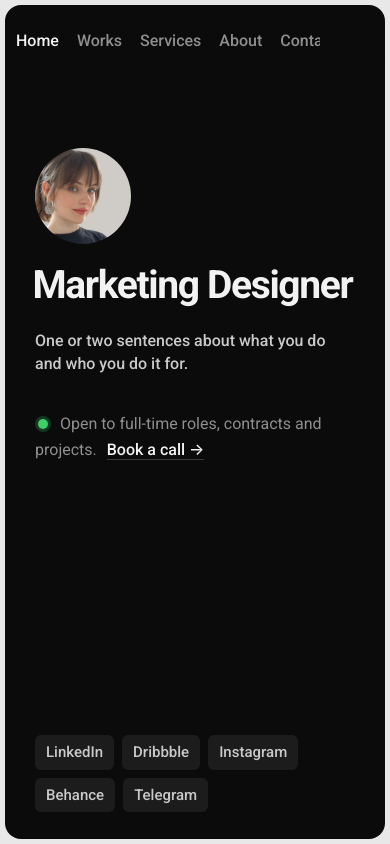
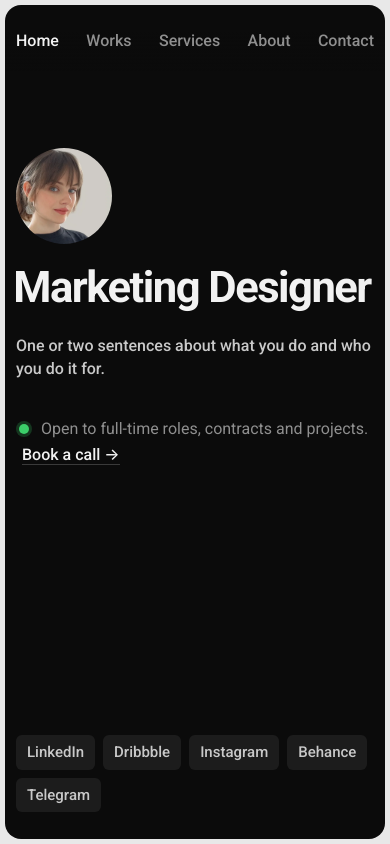
Before and after one commit to skurskaliia-lab/Portfolio, a plain HTML site: page index.html in a window 390 px wide. Shown: the top 844 px of the page. Drawn offline with Linux system fonts and the light colour scheme.

Commit message:
Phones: headline fills the column and nav shares its edges
Co-Authored-By: Claude Opus 5.5 <noreply@anthropic.com>
Claude-Session: https://claude.ai/code/session_01TbRCktMxvC13FXDJUsqNUo

```diff
--- a/index.html
+++ b/index.html
@@ -8,7 +8,7 @@
   <link rel="preconnect" href="https://fonts.googleapis.com">
   <link rel="preconnect" href="https://fonts.gstatic.com" crossorigin>
   <link href="https://fonts.googleapis.com/css2?family=Roboto:wght@400;500;700&display=swap" rel="stylesheet">
-  <link rel="stylesheet" href="styles.css?v=202611271644">
+  <link rel="stylesheet" href="styles.css?v=202611271645">
 </head>
 <body>
   <!--
@@ -116,6 +116,6 @@
 
   <script src="vendor/gsap.min.js"></script>
   <script src="vendor/ScrollTrigger.min.js"></script>
-  <script src="main.js?v=202611271644"></script>
+  <script src="main.js?v=202611271645"></script>
 </body>
 </html>
--- a/styles.css
+++ b/styles.css
@@ -497,20 +497,16 @@ h1, h2, h3, p, ol, ul { margin: 0; }
   .service { min-height: 240px; padding-right: 28px; padding-bottom: 72px; top: calc(var(--nav-h) + 12px + var(--i) * 14px); }
   .service__desc { font-size: 16px; }
   :root { --nav-h: 72px; --card-w: 80vw; --card-gap: 16px; }
-  .topbar { justify-content: flex-start; padding: 24px 0 18px; }
-  .nav {
-    gap: 22px;
-    overflow-x: auto;
-    scrollbar-width: none;
-    padding: 0 var(--gutter);
-  }
+  .topbar { padding: 24px var(--gutter) 18px; }
+  .nav { overflow-x: auto; scrollbar-width: none; }
   .nav::-webkit-scrollbar { display: none; }
   .nav__link { font-size: 16px; }
   .nav { gap: 18px; }
 
   .hero { padding-bottom: 32px; }
   .avatar { width: 96px; height: 96px; font-size: 32px; }
-  :root { --title-size: clamp(34px, 10vw, 46px); }
+  /* phones: headline (and so the column) fills the width between the gutters */
+  :root { --title-size: min(calc((100vw - 2 * var(--gutter)) / 8.21), 48px); }
     .hero__bio, .hero__status { font-size: 16px; }
   .socials { padding-top: 64px; gap: 8px; }
   .socials a { font-size: 15px; padding: 6px 11px; }
```
Also changed, not shown: contact.html (+2 -2 lines), services.html (+2 -2 lines).
